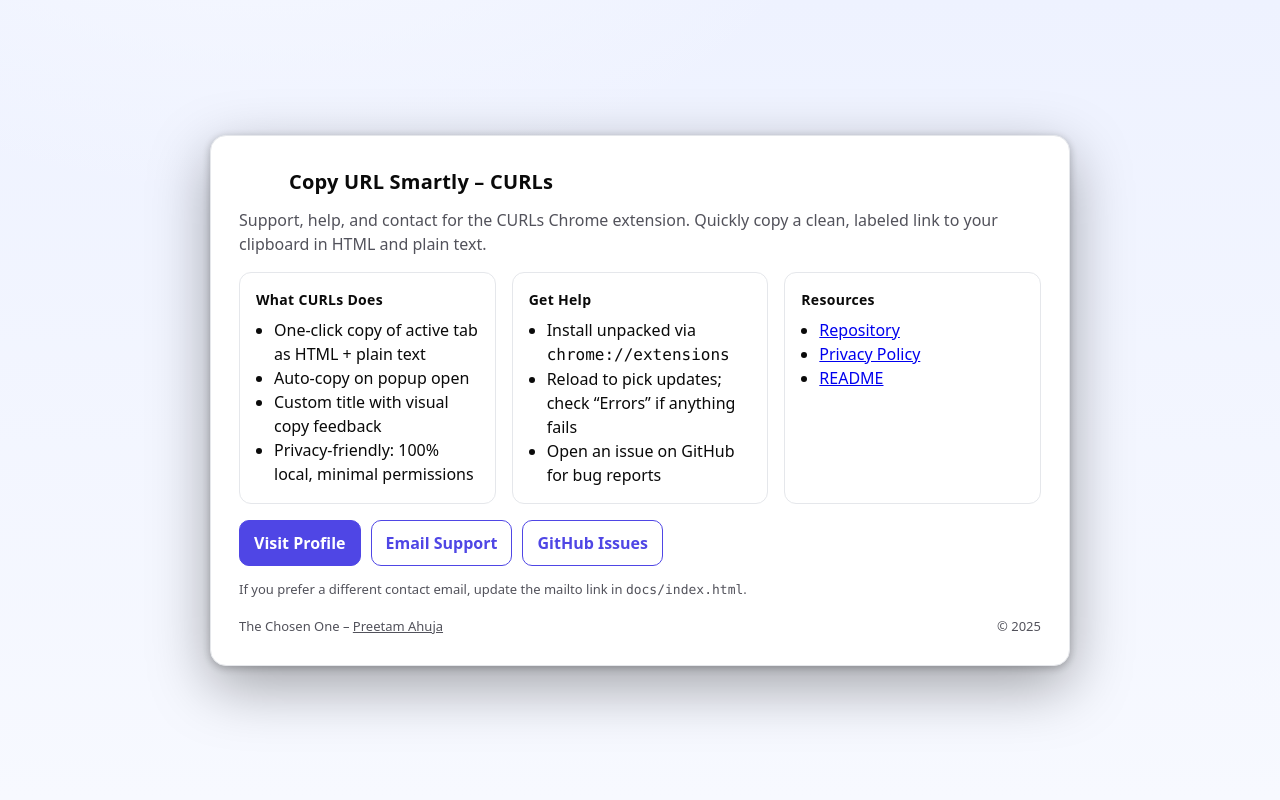
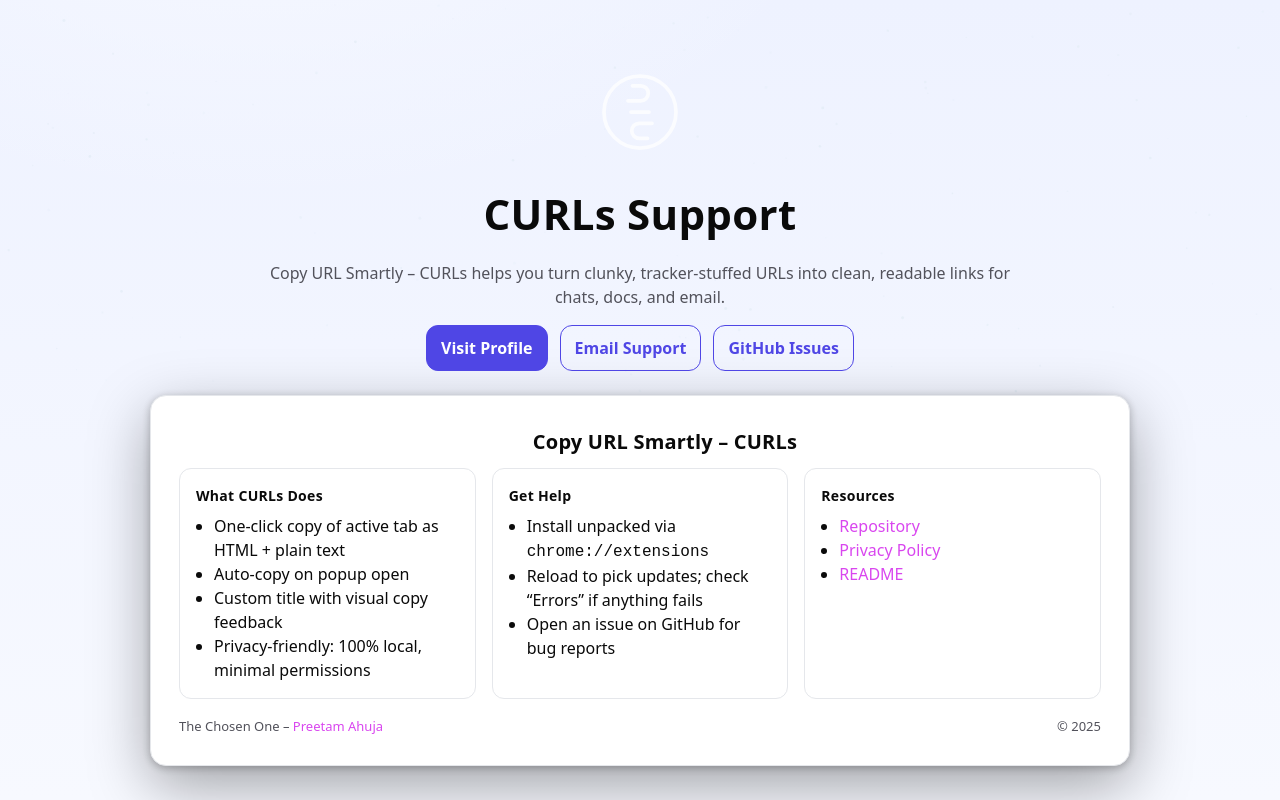
Before and after one commit to Mr-Ahuja/Smart-URL-Chrome-Extention, a browser extension: page docs/index.html in a window 1280 px wide. Drawn offline with Linux system fonts and the light colour scheme.

Commit message:
docs: add starry hero aesthetic and light-pink links; refine CTAs

```diff
--- a/docs/index.html
+++ b/docs/index.html
@@ -9,50 +9,85 @@
     :root{
       --bg1:#0f1220; --bg2:#0a0b12; --card: rgba(255,255,255,.06);
       --border: rgba(255,255,255,.12); --text:#f5f7fb; --muted:#a0a6b8;
-      --accent:#8b94ff; --success:#22c55e;
+      --accent:#8b94ff; --pink:#f9a8d4; --success:#22c55e;
     }
     @media (prefers-color-scheme: light){
-      :root{ --bg1:#f7f9ff; --bg2:#eef2ff; --card:#ffffff; --border:#e5e7eb; --text:#0a0a0a; --muted:#52525b; --accent:#4f46e5; }
+      :root{ --bg1:#f7f9ff; --bg2:#eef2ff; --card:#ffffff; --border:#e5e7eb; --text:#0a0a0a; --muted:#52525b; --accent:#4f46e5; --pink:#d946ef; }
     }
     *{box-sizing:border-box}
     html,body{height:100%}
     body{
-      margin:0; display:grid; place-items:center; gap:24px;
+      margin:0; color:var(--text);
+      font: 16px/1.5 system-ui,-apple-system,Segoe UI,Roboto,Helvetica,Arial,sans-serif;
       background: radial-gradient(1000px 600px at 20% -20%, var(--bg1), transparent 60%),
                   radial-gradient(1000px 600px at 120% 120%, var(--bg1), transparent 60%),
                   linear-gradient(180deg, var(--bg2), var(--bg1));
-      color:var(--text); font: 16px/1.5 system-ui,-apple-system,Segoe UI,Roboto,Helvetica,Arial,sans-serif;
-      padding: 24px;
     }
+    a{ color: var(--pink); text-decoration: none; }
+    a:hover{ text-decoration: underline; }
+
+    /* Landing hero with stars */
+    .landing{ position:relative; display:grid; place-items:center; padding: 64px 16px 24px; overflow:hidden; }
+    #stars{ position:absolute; inset:0; width:100%; height:100%; display:block; }
+    .hero{ position:relative; z-index:1; text-align:center; display:flex; flex-direction:column; gap:16px; align-items:center; }
+    .hero .logo{ opacity:.8 }
+    .hero h1{ margin:0; font-size:42px; letter-spacing:.3px }
+    .hero .lead{ color:var(--muted); max-width: 780px; margin: 0 auto; }
+    .cta{ display:flex; gap:12px; flex-wrap:wrap; justify-content:center; }
+    .btn{ appearance:none; border:1px solid var(--accent); color:var(--accent); background:transparent; padding:10px 14px; border-radius:12px; font-weight:700; text-decoration:none; }
+    .btn:hover{ background:color-mix(in srgb, var(--accent) 12%, transparent) }
+    .btn.primary{ background:var(--accent); color:#fff }
+    .btn.primary:hover{ filter:brightness(.96) }
+
+    /* Main card */
+    .wrap{ display:grid; place-items:center; padding: 0 24px 32px; }
     .card{
-      width:min(860px, 92vw); border:1px solid var(--border); background:var(--card);
+      width:min(980px, 92vw); border:1px solid var(--border); background:var(--card);
       border-radius:16px; padding:28px; backdrop-filter: blur(8px);
       box-shadow: 0 20px 60px rgba(0,0,0,.35), 0 2px 8px rgba(0,0,0,.25);
     }
-    header{display:flex; align-items:center; gap:14px; margin-bottom:8px}
-    .logo{width:36px; height:36px}
+    header{display:flex; align-items:center; gap:14px; margin-bottom:8px; justify-content:center}
+    .mini-logo{width:36px; height:36px}
     .title{font-size:20px; font-weight:800; letter-spacing:.2px}
-    .lead{color:var(--muted); margin:6px 0 16px}
-    .grid{display:grid; grid-template-columns: repeat(auto-fit, minmax(240px,1fr)); gap:16px}
+    .grid{display:grid; grid-template-columns: repeat(auto-fit, minmax(240px,1fr)); gap:16px; margin-top: 8px;}
     .pane{border:1px solid var(--border); border-radius:12px; padding:16px}
     h3{margin:0 0 8px; font-size:14px; letter-spacing:.3px}
     ul{margin:0; padding-left:18px}
-    .cta{display:flex; flex-wrap:wrap; gap:10px; margin-top:16px}
-    .btn{appearance:none; border:1px solid var(--accent); color:var(--accent); background:transparent; padding:10px 14px; border-radius:10px; font-weight:700; text-decoration:none;}
-    .btn:hover{background:color-mix(in srgb, var(--accent) 12%, transparent)}
-    .btn.primary{background:var(--accent); color:#fff}
-    .btn.primary:hover{filter:brightness(.96)}
     .note{color:var(--muted); font-size:13px; margin-top:14px}
-    footer{margin-top:18px; color:var(--muted); font-size:13px; display:flex; justify-content:space-between; flex-wrap:wrap; gap:8px}
-    footer a{color:inherit}
-    .mono{font-family: ui-monospace,SFMono-Regular,Consolas,Monaco,monospace}
-    @media (max-width:560px){ .lead{font-size:14px} }
+    footer{margin-top:18px; color: var(--muted); font-size:13px; display:flex; justify-content:space-between; flex-wrap:wrap; gap:8px}
+    footer a{ color: var(--pink); }
+
+    @media (max-width:560px){ .hero h1{font-size:32px} .lead{font-size:14px} }
   </style>
 </head>
 <body>
+  <div id="landing" class="landing">
+    <canvas id="stars"></canvas>
+    <div class="hero">
+      <div class="logo" aria-hidden="true">
+        <!-- White monogram variant -->
+        <svg xmlns="http://www.w3.org/2000/svg" viewBox="0 0 256 256" width="96" height="96" style="opacity:.9;filter:drop-shadow(0 2px 12px rgba(255,255,255,.12))">
+          <style>.s{stroke:#fff;stroke-width:10;stroke-linecap:round;stroke-linejoin:round;fill:none}</style>
+          <circle class="s" cx="128" cy="128" r="96"/>
+          <path class="s" d="M96 98 h34 a20 20 0 0 0 0-40 h-22"/>
+          <path class="s" d="M160 158 h-34 a20 20 0 0 0 0 40 h22"/>
+          <path class="s" d="M104 128 H152"/>
+        </svg>
+      </div>
+      <h1>CURLs Support</h1>
+      <p class="lead">Copy URL Smartly – CURLs helps you turn clunky, tracker‑stuffed URLs into clean, readable links for chats, docs, and email.</p>
+      <div class="cta">
+        <a class="btn primary" href="https://preetam.thechosenone.in/" target="_blank" rel="noopener">Visit Profile</a>
+        <a class="btn" href="mailto:preetam@thechosenone.in">Email Support</a>
+        <a class="btn" href="https://github.com/Mr-Ahuja/Smart-URL-Chrome-Extention/issues" target="_blank" rel="noopener">GitHub Issues</a>
+      </div>
+    </div>
+  </div>
+
+  <div class="wrap">
     <main class="card" role="main">
       <header>
-      <svg class="logo" xmlns="http://www.w3.org/2000/svg" viewBox="0 0 256 256" aria-hidden="true">
+        <svg class="mini-logo" xmlns="http://www.w3.org/2000/svg" viewBox="0 0 256 256" aria-hidden="true">
           <style>.s{stroke:#fff;stroke-width:10;stroke-linecap:round;stroke-linejoin:round;fill:none}</style>
           <circle class="s" cx="128" cy="128" r="96"/>
           <path class="s" d="M96 98 h34 a20 20 0 0 0 0-40 h-22"/>
@@ -61,7 +96,6 @@
         </svg>
         <div class="title">Copy URL Smartly – CURLs</div>
       </header>
-    <p class="lead">Support, help, and contact for the CURLs Chrome extension. Quickly copy a clean, labeled link to your clipboard in HTML and plain text.</p>
 
       <div class="grid">
         <section class="pane">
@@ -76,7 +110,7 @@
         <section class="pane">
           <h3>Get Help</h3>
           <ul>
-          <li>Install unpacked via <span class="mono">chrome://extensions</span></li>
+            <li>Install unpacked via <span style="font-family:ui-monospace,monospace">chrome://extensions</span></li>
             <li>Reload to pick updates; check “Errors” if anything fails</li>
             <li>Open an issue on GitHub for bug reports</li>
           </ul>
@@ -91,26 +125,45 @@
         </section>
       </div>
 
-    <div class="cta">
-      <a class="btn primary" href="https://preetam.thechosenone.in/" target="_blank" rel="noopener">Visit Profile</a>
-      <a class="btn" href="mailto:preetam@thechosenone.in">Email Support</a>
-      <a class="btn" href="https://github.com/Mr-Ahuja/Smart-URL-Chrome-Extention/issues" target="_blank" rel="noopener">GitHub Issues</a>
-    </div>
-
-    <p class="note">If you prefer a different contact email, update the mailto link in <span class="mono">docs/index.html</span>.</p>
-
       <footer>
         <span>The Chosen One – <a href="https://preetam.thechosenone.in/" target="_blank" rel="noopener">Preetam Ahuja</a></span>
         <span>&copy; <script>document.write(new Date().getFullYear())</script></span>
       </footer>
     </main>
+  </div>
+
+  <script>
+    // Simple starfield animation inspired by your landing aesthetic
+    (function(){
+      const canvas = document.getElementById('stars');
+      const ctx = canvas.getContext('2d');
+      let w, h, stars = [];
+      function resize(){ w = canvas.width = canvas.clientWidth; h = canvas.height = canvas.clientHeight; }
+      window.addEventListener('resize', resize); resize();
+      const COUNT = 120; // modest, performant
+      function init(){
+        stars = Array.from({length: COUNT}, () => ({
+          x: Math.random()*w,
+          y: Math.random()*h,
+          r: Math.random()*1.2+0.3,
+          a: Math.random()*Math.PI*2,
+          s: Math.random()*0.6+0.2
+        }));
+      }
+      function step(){
+        ctx.clearRect(0,0,w,h);
+        for(const st of stars){
+          st.a += st.s*0.01;
+          const tw = 0.5 + 0.5*Math.sin(st.a);
+          ctx.globalAlpha = 0.3 + 0.7*tw;
+          ctx.fillStyle = '#e6eef8';
+          ctx.beginPath(); ctx.arc(st.x, st.y, st.r, 0, Math.PI*2); ctx.fill();
+        }
+        ctx.globalAlpha = 1;
+        requestAnimationFrame(step);
+      }
+      init(); step();
+    })();
+  </script>
 </body>
 </html>
-
-<!-- redeploy trigger 2025-10-19T13:56:55.2878883+05:30 -->
-
-
-<!-- trigger redeploy 2025-10-19T14:00:08.2308015+05:30 -->
-
-
-<!-- redeploy trigger 2025-10-19T14:04:39.1970245+05:30 -->
```
Lines whose indentation alone changed are shown as unchanged.
